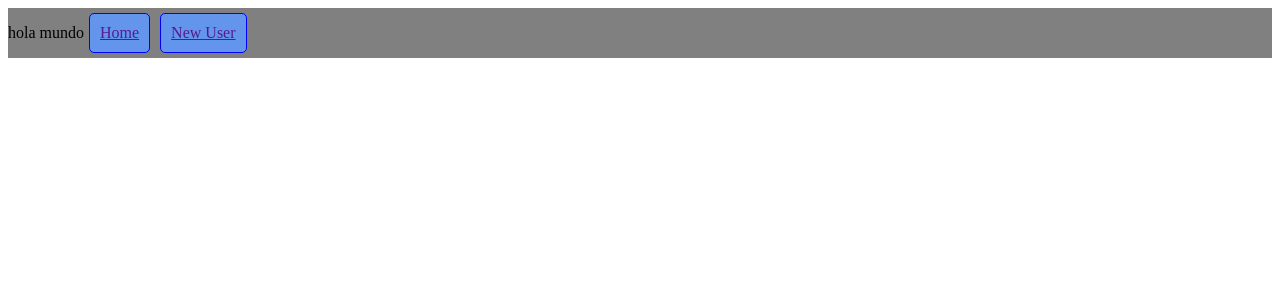
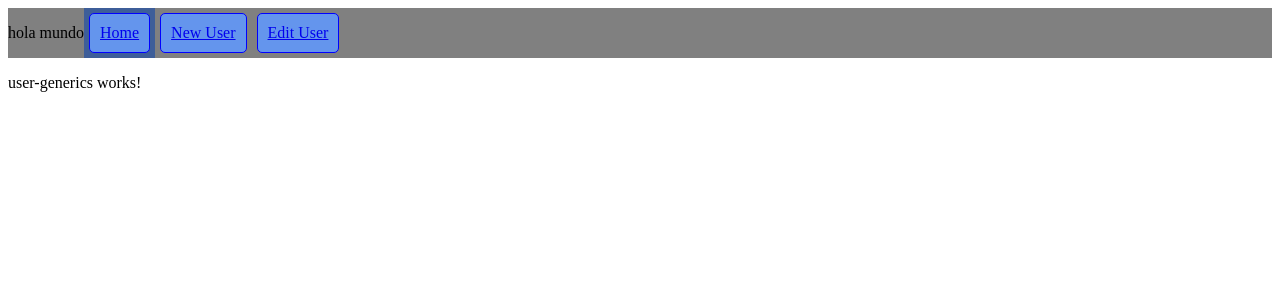
Before and after one commit to memecito/act_06, an Angular app: page /inicio in a window 1280 px wide. Before the commit this address led to /. Shown: the top 300 px of the page. Built offline with nearby package versions, Linux system fonts and the light colour scheme.

Commit message:
Rutas
Generación de rutas para el menú

```diff
--- a/src/app/app.component.html
+++ b/src/app/app.component.html
@@ -1 +1,6 @@
-<app-menu></app-menu>
+<header>
+    <app-menu></app-menu>
+</header>
+<main>
+    <router-outlet></router-outlet>
+</main>
--- a/src/app/app.routes.ts
+++ b/src/app/app.routes.ts
@@ -1,3 +1,9 @@
 import { Routes } from '@angular/router';
+import { UserGenericsComponent } from './components/user-generics/user-generics.component';
+import { FormComponent } from './components/form/form.component';
 
-export const routes: Routes = [];
+export const routes: Routes = [
+    {path: '', redirectTo:'/inicio',pathMatch:'full'},
+    {path: 'inicio', component: UserGenericsComponent},
+    {path: 'nuevo', component: FormComponent}
+];
--- a/src/app/components/menu/menu.component.css
+++ b/src/app/components/menu/menu.component.css
@@ -3,6 +3,9 @@
     display: flex;
 
 
+}
+.activo{
+    background-color: rgb(62, 94, 153);
 }
 nav{
     display: flex;
--- a/src/app/components/menu/menu.component.html
+++ b/src/app/components/menu/menu.component.html
@@ -1,7 +1,9 @@
 <div class="menu">
     <p>hola mundo</p>
     <nav>
-        <a href=""> <li class="btn-navegacion">Home</li></a>
-        <a href=""> <li class="btn-navegacion">New User</li></a>
+        <a [routerLink]="['inicio']" routerLinkActive="activo"> <li class="btn-navegacion">Home</li></a>
+        <a [routerLink]="['nuevo']" routerLinkActive="activo"> <li class="btn-navegacion">New User</li></a>
+        <a [routerLink]="['edtiar']" routerLinkActive="activo"> <li class="btn-navegacion">Edit User</li></a>
+
     </nav>
 </div>
--- a/src/app/components/menu/menu.component.ts
+++ b/src/app/components/menu/menu.component.ts
@@ -1,10 +1,11 @@
 import { Component } from '@angular/core';
 import { FormComponent } from '../form/form.component';
+import { RouterLink, RouterLinkActive } from '@angular/router';
 
 @Component({
   selector: 'app-menu',
   standalone: true,
-  imports: [FormComponent],
+  imports: [FormComponent, RouterLink, RouterLinkActive],
   templateUrl: './menu.component.html',
   styleUrl: './menu.component.css'
 })
```
